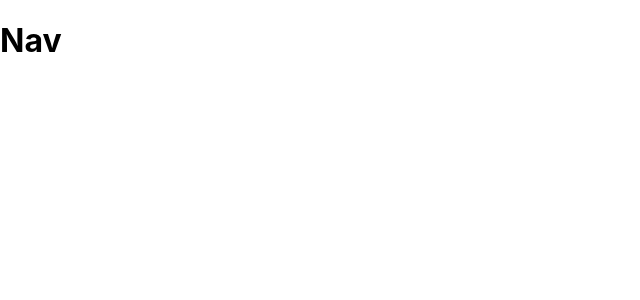
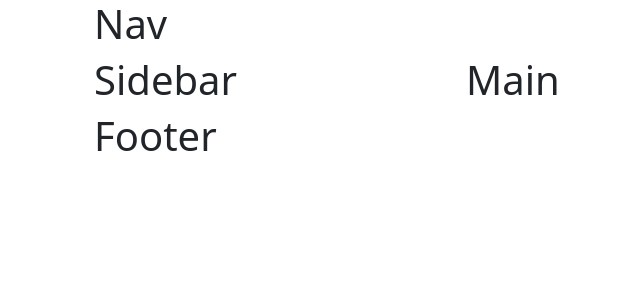
Before and after one commit to yasrilimam98/react-basic, a React (Create React App) app: page / in a window 1280 px wide. Shown: the top 300 px of the page, without its empty margins (0-640 px from the left). Built offline with nearby package versions, Linux system fonts and the light colour scheme.

Commit message:
add component

```diff
--- a/src/App.js
+++ b/src/App.js
@@ -1,12 +1,17 @@
-import "./App.css";
-import Nav from "./Front/Nav";
+import 'bootstrap/dist/css/bootstrap.min.css';
+import Back from './Back/Back';
+import Front from './Front/Front';
+import { BrowserRouter as Router, Route } from 'react-router-dom';
 
 
 function App() {
   return (
-      <div className="App">
-      <Nav/>
-      </div>
+    <div className="container">
+      <Router>
+        <Route path="/" component={Front} exact />
+        <Route path="/admin" component={Back} />
+      </Router>
+    </div>
   );
 }
 
--- /dev/null
+++ b/src/Back/Back.js
@@ -0,0 +1,11 @@
+import React from 'react';
+
+const Back = () => {
+    return (
+        <div>
+            <h1>Back</h1>
+        </div>
+    );
+}
+
+export default Back;
--- /dev/null
+++ b/src/Front/Footer.js
@@ -0,0 +1,11 @@
+import React from 'react';
+
+const Footer = () => {
+    return (
+        <div>
+            <h1>Footer</h1>
+        </div>
+    );
+}
+
+export default Footer;
--- /dev/null
+++ b/src/Front/Front.js
@@ -0,0 +1,24 @@
+import React from 'react';
+import Footer from './Footer';
+import Main from './Main';
+import Nav from './Nav';
+import Side from './Side';
+
+const Front = () => {
+    return (
+        <>
+            <div className="row">
+                <div><Nav /></div>
+            </div>
+            <div className="row">
+                <div className="col-4"><Side /></div>
+                <div className="col-8"><Main /></div>
+            </div>
+            <div className="row">
+                <div><Footer /></div>
+            </div>
+        </>
+    );
+}
+
+export default Front;
--- /dev/null
+++ b/src/Front/Main.js
@@ -0,0 +1,11 @@
+import React from 'react';
+
+const Main = () => {
+    return (
+        <div>
+            <h1>Main</h1>
+        </div>
+    );
+}
+
+export default Main;
--- a/src/Front/NavData.js
+++ b/src/Front/Side.js
@@ -1,11 +1,11 @@
 import React from 'react';
 
-const NavData = () => {
+const Side = () => {
     return (
         <div>
-            <h1>NavData</h1>
+            <h1>Sidebar</h1>
         </div>
     );
 }
 
-export default NavData;
+export default Side;
```
